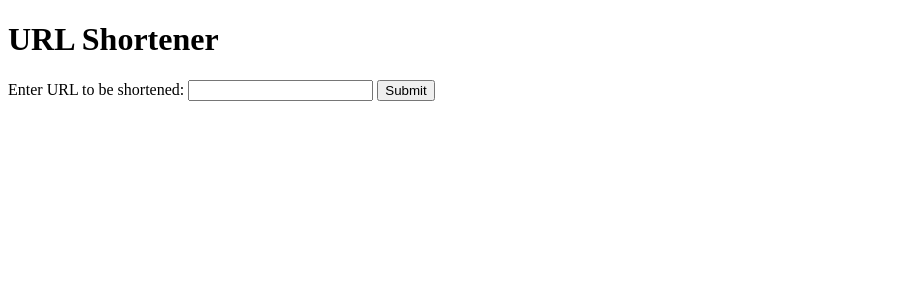
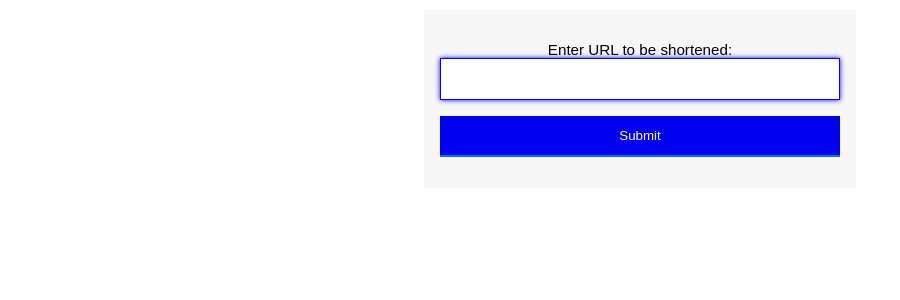
Before and after one commit to bellyfat/notbitly, a Flask app: page / in a window 1280 px wide. Shown: the top 300 px of the page, without its empty margins (0-900 px from the left). Run offline with Flask 2, Linux system fonts and the light colour scheme.

Commit message:
Add styling

```diff
--- /dev/null
+++ b/static/styles.css
@@ -0,0 +1,63 @@
+.form-style{
+    font: 95% Arial, Helvetica, sans-serif;
+    max-width: 400px;
+    margin: 10px auto;
+    padding: 16px;
+    background: #F7F7F7;
+    text-align: center;
+}
+.form-style h3 a
+{
+    background: #0000ff;
+    padding: 20px 20px;
+    font-size: 110%;
+    font-weight: 300;
+    text-align: center;
+    color: #fff;
+    margin: -16px -16px 16px -16px;
+}
+.form-style input[type="text"],
+.form-style select
+{
+    -webkit-transition: all 0.30s ease-in-out;
+    -moz-transition: all 0.30s ease-in-out;
+    -ms-transition: all 0.30s ease-in-out;
+    -o-transition: all 0.30s ease-in-out;
+    outline: none;
+    box-sizing: border-box;
+    -webkit-box-sizing: border-box;
+    -moz-box-sizing: border-box;
+    width: 100%;
+    background: #fff;
+    margin-bottom: 4%;
+    border: 1px solid #ccc;
+    padding: 3%;
+    color: #555;
+    font: 95% Arial, Helvetica, sans-serif;
+}
+.form-style input[type="text"]:focus,
+.form-style select:focus
+{
+    box-shadow: 0 0 5px #0000ff;
+    padding: 3%;
+    border: 1px solid #0000ff;
+}
+
+.form-style input[type="submit"],
+.form-style input[type="button"]{
+    box-sizing: border-box;
+    -webkit-box-sizing: border-box;
+    -moz-box-sizing: border-box;
+    width: 100%;
+    padding: 3%;
+    background: #0000f1;
+    border-bottom: 2px solid #0070ff;
+    border-top-style: none;
+    border-right-style: none;
+    border-left-style: none;
+    color: #fff;
+}
+.form-style input[type="submit"]:hover,
+.form-style input[type="button"]:hover{
+    background: #0050ff;
+}
--- a/templates/index.html
+++ b/templates/index.html
@@ -1,30 +1,27 @@
 <!doctype html>
 <html>
     <head>
+        <link rel="stylesheet" href="{{ url_for('static', filename='styles.css') }}">
+
         <title>URL Shortener</title>
     </head>
     <body>
-        <div class=page>
-            <h1>URL Shortener</h1>
+
+        <div class="form-style">
 
         {% if not short_url %}
-            <div class="new-url">
             <form id="long-url" method="post" action="/">
                 <p>
                 Enter URL to be shortened:
-                    <input type="text" name="url" />
+                <input type="text" name="url" autofocus />
                 <input type="submit" value="Submit" />
                 </p>
             </form>
+
+        {% else %}
+            <h3><a href="/1/{{short_url}}"> Here is your shortened URL </a></h3>
+        {% endif %}
         </div>
 
-            {% else %}
-            <div class="shortened-url">
-                <p><a href="/1/{{short_url}}"> Here is your shortened URL </a></p>
-            </div>
-
-            {% endif %}
-
-        </div>
     </body>
 </html>
```
Lines whose indentation alone changed are shown as unchanged.
